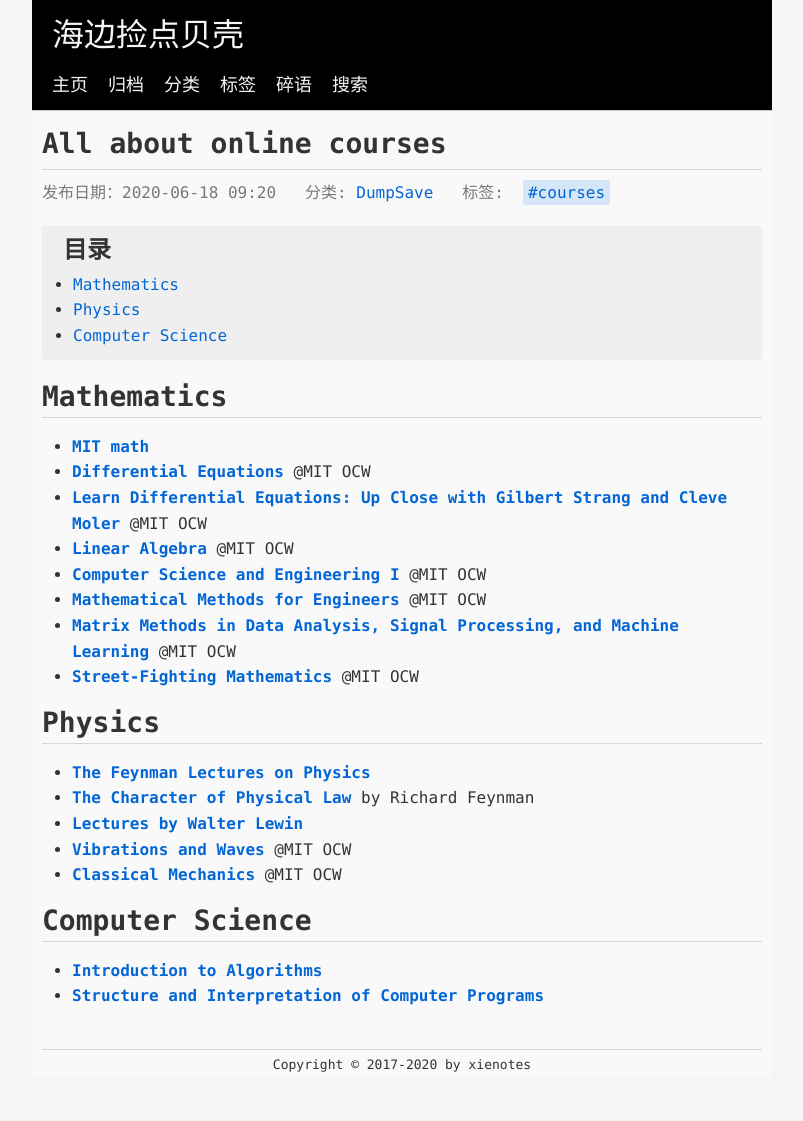
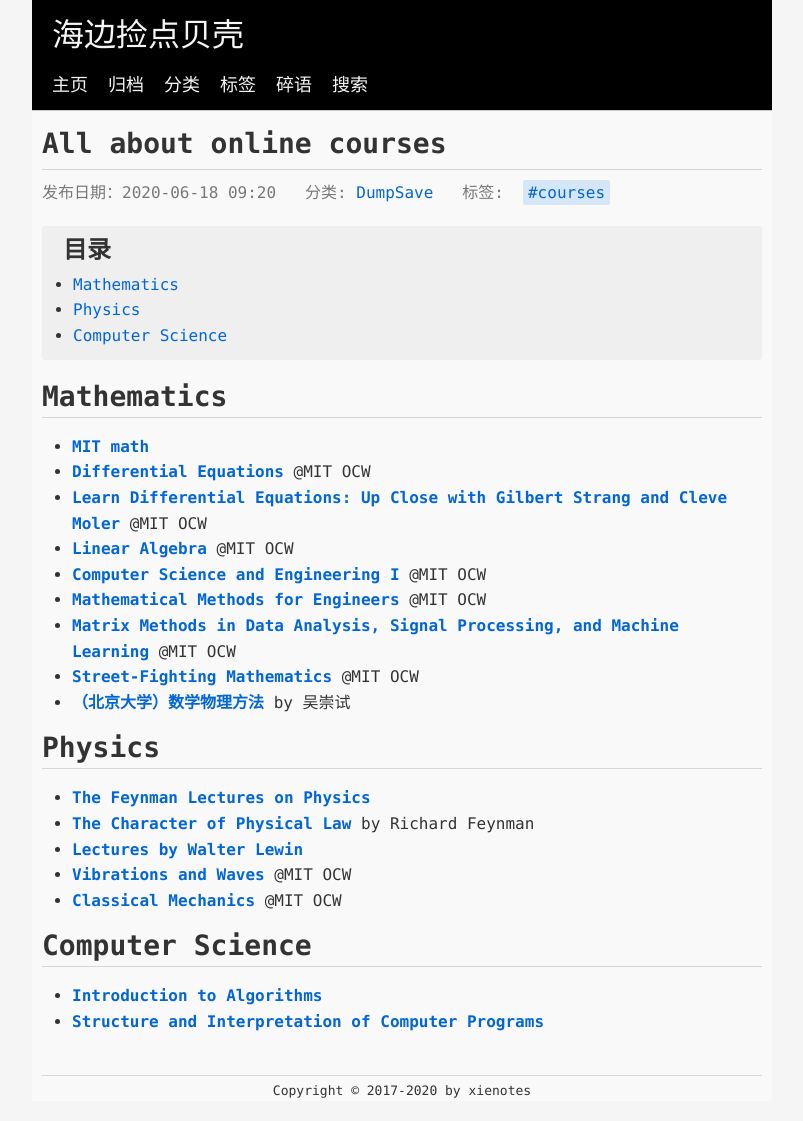
Before and after one commit to xienotes/xienotes.github.io, a Jekyll site: the page built from _posts/2020-06-18-all-about-online-courses.md, in a window 1280 px wide. Shown: the whole page, without its empty margins (238-1041 px from the left). Built offline with Jekyll 4.4.1, drawn with Linux system fonts in a browser that asks for light colours; before the commit the page ends 1096 px from its top, so only the background shows below that.

Commit message:
add MathPhysisc PKU

```diff
--- a/_posts/2020-06-18-all-about-online-courses.md
+++ b/_posts/2020-06-18-all-about-online-courses.md
@@ -17,6 +17,7 @@
 * [**Mathematical Methods for Engineers**](https://ocw.mit.edu/courses/mathematics/18-086-mathematical-methods-for-engineers-ii-spring-2006/){:target="_blank"} @MIT OCW
 * [**Matrix Methods in Data Analysis, Signal Processing, and Machine Learning**](https://ocw.mit.edu/courses/mathematics/18-065-matrix-methods-in-data-analysis-signal-processing-and-machine-learning-spring-2018/){:target="_blank"} @MIT OCW
 * [**Street-Fighting Mathematics**](https://ocw.mit.edu/courses/mathematics/18-098-street-fighting-mathematics-january-iap-2008/index.htm?utm_source=OCWDept&utm_medium=CarouselSm&utm_campaign=FeaturedCourse){:target="_blank"} @MIT OCW
+* [**（北京大学）数学物理方法**](https://www.bilibili.com/video/av6292055/) by 吴崇试
 
 ## Physics
 * [**The Feynman Lectures on Physics**](https://www.feynmanlectures.caltech.edu/){:target="_blank"}
```
